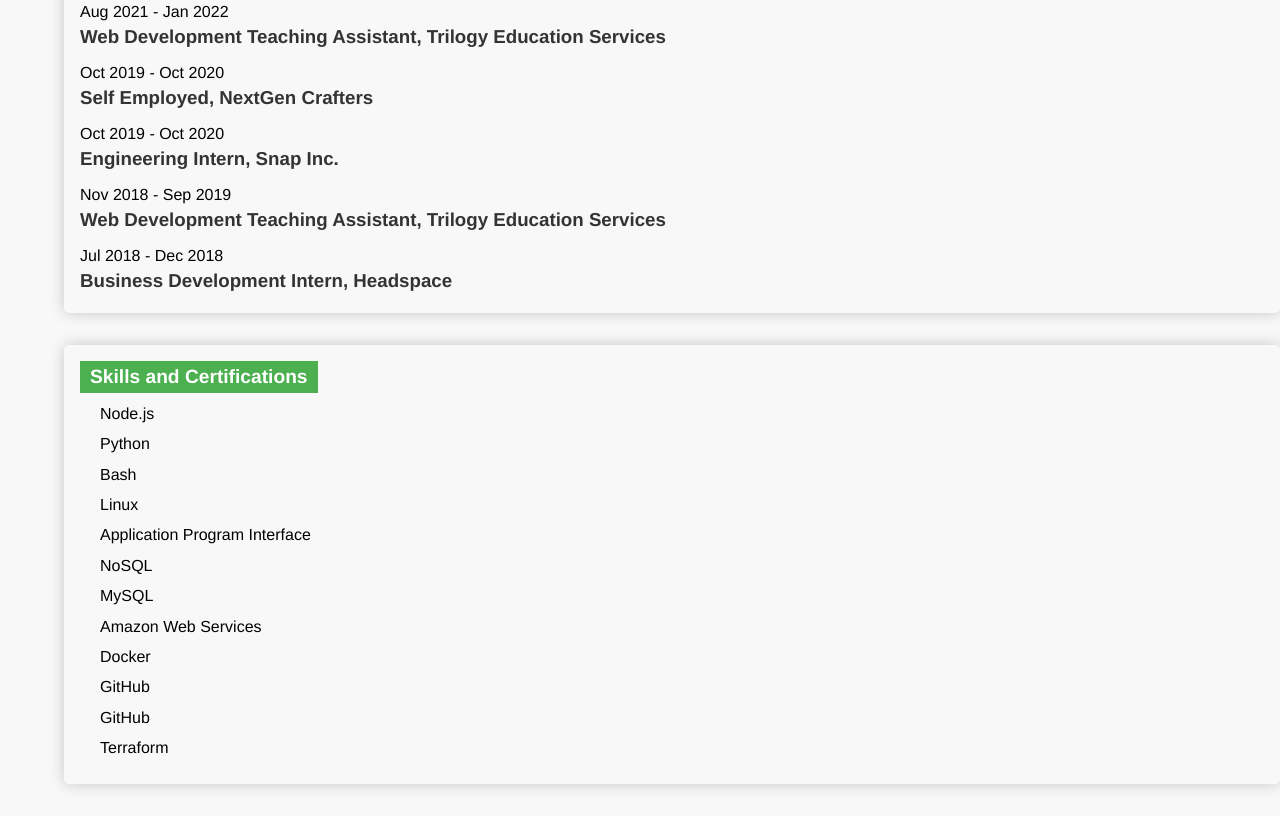
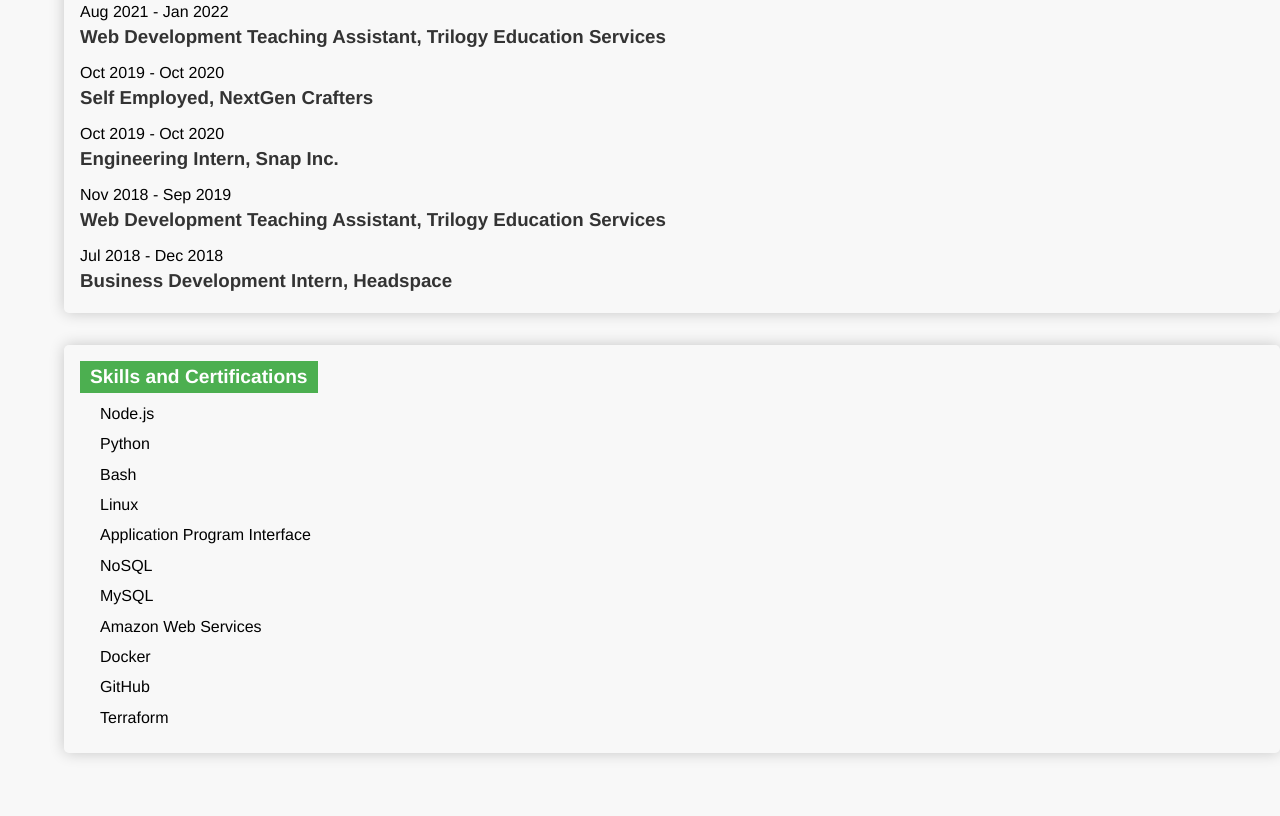
Before and after one commit to T-Wesst/portfolio-aws, a plain HTML site: page index.html in a window 1280 px wide. Shown: the part 1155-1971 px from the top of the page. After the commit the page ends 1940 px from the top, so only its background shows below. Drawn offline with Linux system fonts and the light colour scheme.

Commit message:
verify account

```diff
--- a/index.html
+++ b/index.html
@@ -56,7 +56,6 @@
 			<li>Amazon Web Services</li>
 			<li>Docker</li>
 			<li>GitHub</li>
-			<li>GitHub</li>
 			<li>Terraform</li>
 		</ul>
     </section>
```
